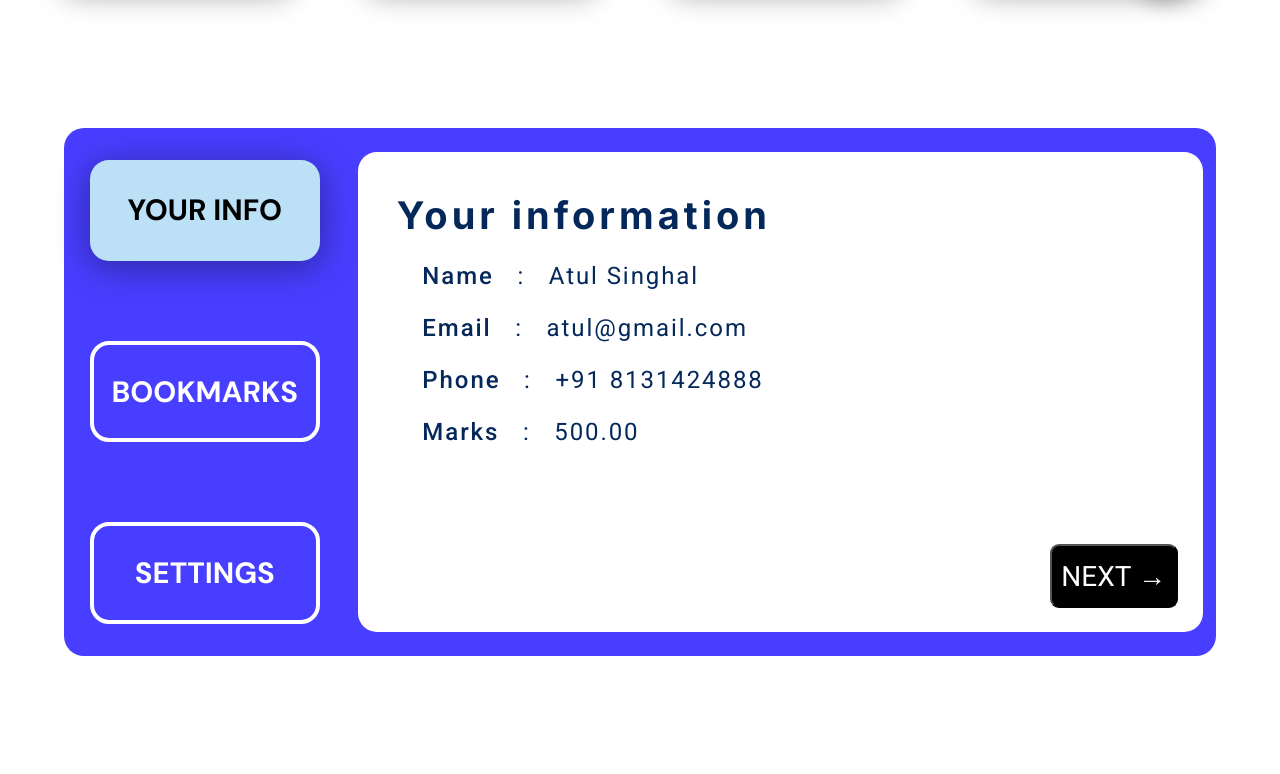
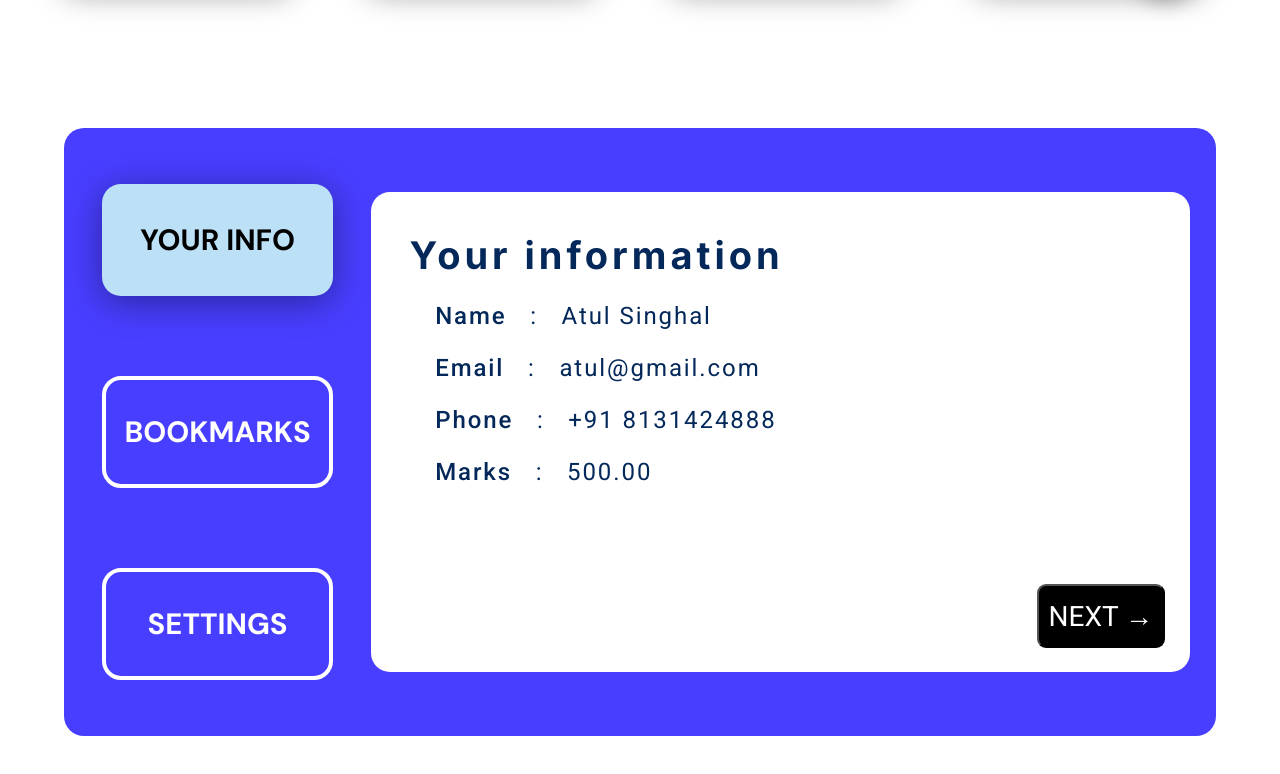
Before and after one commit to priyanshu30122001/Micro-project-2, a plain HTML site: page index.html in a window 1280 px wide. Shown: the part 796-1570 px from the top of the page. Before the commit the page ends 1508 px from the top, so only its background shows below. Drawn offline with Linux system fonts and the light colour scheme; a web font is replaced by a local one.

Commit message:
Update style.css

```diff
--- a/style.css
+++ b/style.css
@@ -155,10 +155,12 @@ background-color: rgba(146, 157, 255, 1);
 
 .container{
    background-color: rgba(72, 62, 255, 1);
-   height: 60vh;
+   height: 70vh;
    display: flex;
    gap: 2vw;
-   padding: 3vh 1vw;
+   align-items: center;
+   justify-content: space-evenly;
+   padding: 3vh 2vw;
    border-radius: 20px;
    margin: 18vh 0 5vh;
 }
```
